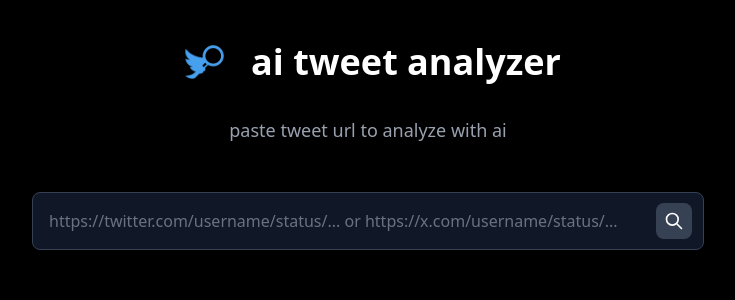
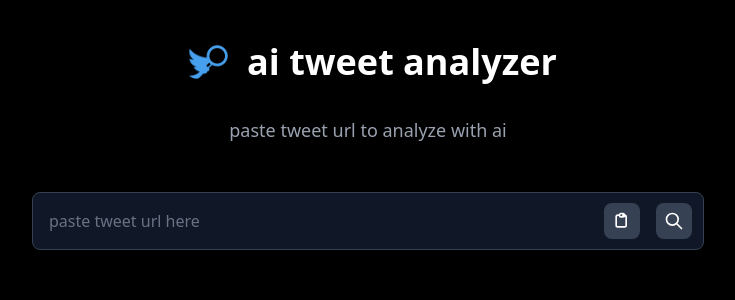
Before and after one commit to y4z1c1/ai-tweet-analyzer, a Next.js app: page / in a window 1280 px wide. Shown: the top 300 px of the page, without its empty margins (272-1007 px from the left). Built offline with nearby package versions, Linux system fonts and the light colour scheme.

Commit message:
feat: add paste button to search bar

```diff
--- a/src/app/page.tsx
+++ b/src/app/page.tsx
@@ -197,8 +197,8 @@
         <div className="max-w-2xl mx-auto">
           {/* header with logo and title side by side - improved responsive layout */}
           <div className="text-center mb-12">
-            <div className="flex flex-col sm:flex-row items-center justify-center sm:space-x-4 mb-6">
-              <div className="mb-4 sm:mb-0">
+            <div className="flex flex-col sm:flex-row items-center justify-center sm:space-x-2 mb-6">
+              <div className="mb-2 sm:mb-0">
                 <Image
                   src="/tweet_analyzer.png"
                   alt="Tweet Analyzer Logo"
@@ -216,7 +216,7 @@
             </p>
           </div>
 
-          {/* input with search icon - improved responsive form */}
+          {/* input with paste and search icons - improved responsive form */}
           <form onSubmit={handleSubmit} className="mb-8">
             <div className="relative">
               <input
@@ -224,11 +224,33 @@
                 value={tweetUrl}
                 onChange={(e) => setTweetUrl(e.target.value)}
                 onKeyDown={handleInputKeyDown}
-                placeholder="https://twitter.com/username/status/... or https://x.com/username/status/..."
-                className="w-full px-4 py-4 pr-14 bg-gray-900 border border-gray-700 rounded-lg text-white placeholder-gray-500 focus:outline-none focus:border-blue-500 focus:ring-2 focus:ring-blue-500/20 transition-all duration-200 text-sm sm:text-base"
+                placeholder="paste tweet url here"
+                className="w-full px-4 py-4 pr-24 bg-gray-900 border border-gray-700 rounded-lg text-white placeholder-gray-500 focus:outline-none focus:border-blue-500 focus:ring-2 focus:ring-blue-500/20 transition-all duration-200 text-sm sm:text-base"
                 required
                 disabled={isLoading || isAnalyzing}
               />
+
+              {/* paste button */}
+              <button
+                type="button"
+                onClick={async () => {
+                  try {
+                    const text = await navigator.clipboard.readText()
+                    setTweetUrl(text)
+                  } catch (err) {
+                    console.error('failed to read clipboard:', err)
+                  }
+                }}
+                disabled={isLoading || isAnalyzing}
+                className="absolute right-16 top-1/2 transform -translate-y-1/2 p-2 bg-gray-700 hover:bg-gray-600 disabled:bg-gray-800 disabled:cursor-not-allowed rounded-lg transition-colors duration-200"
+                title="paste from clipboard"
+              >
+                <svg className="w-5 h-5 text-white" fill="none" stroke="currentColor" viewBox="0 0 24 24">
+                  <path strokeLinecap="round" strokeLinejoin="round" strokeWidth={2} d="M9 5H7a2 2 0 00-2 2v10a2 2 0 002 2h8a2 2 0 002-2V7a2 2 0 00-2-2h-2M9 5a2 2 0 002 2h2a2 2 0 002-2M9 5a2 2 0 012-2h2a2 2 0 012 2" />
+                </svg>
+              </button>
+
+              {/* submit button */}
               <button
                 type="submit"
                 disabled={isLoading || isAnalyzing || !tweetUrl.trim()}
```
